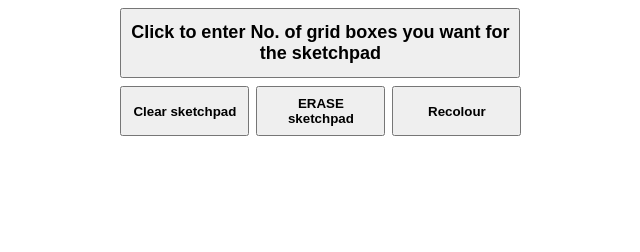
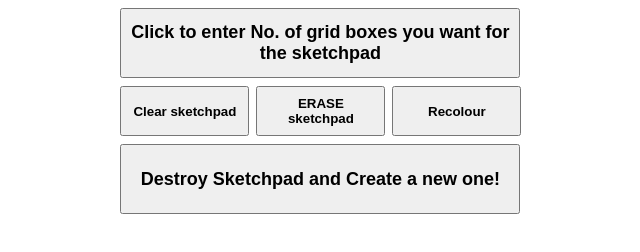
Before and after one commit to Sohoxic/Etch-A-Sketch, a plain HTML site: page index.html in a window 1280 px wide. Shown: the whole page, without its empty margins (330-970 px from the left). Drawn offline with Linux system fonts and the light colour scheme.

Commit message:
added code to remove the childdivs in sketchpad

```diff
--- a/script.js
+++ b/script.js
@@ -20,7 +20,18 @@ let recolor = document.createElement('button');
 recolor.classList.add('recolor');
 recolor.textContent = "Recolour";
 
+let removeChildDivs = document.createElement('button');
+removeChildDivs.classList.add('removeChildDivs');
+removeChildDivs.textContent = "Destroy Sketchpad and Create a new one!";
+
 let n;
+
+function removeChild(){
+  for (let i = 0; i < container.children.length; i++) {
+    let box = container.children[i];
+    container.removeChild(box);
+  }
+}
 
 function createBox() {
   for(let i=0; i<n; i++){
@@ -74,7 +85,10 @@ recolor.addEventListener('click',()=>{
   }
 });
 
+removeChildDivs.addEventListener('click',removeChild);
+
 document.body.append(button);
 containerForButton.append(clearBtn, eraseBtn,recolor);
 document.body.appendChild(container);
 document.body.appendChild(containerForButton);
+document.body.appendChild(removeChildDivs);
--- a/style.css
+++ b/style.css
@@ -13,7 +13,7 @@
 
     /* margin:10px; */
 }
-.btn{
+.btn,.removeChildDivs{
     height: 70px;
     width: 400px;
     margin-left:35% ; margin-right:35% ; margin-bottom: 4px;
@@ -33,3 +33,7 @@
     display: flex;
     gap: 7px;
 }
+
+.removeChildDivs{
+    margin-top: 8px;
+}
```
